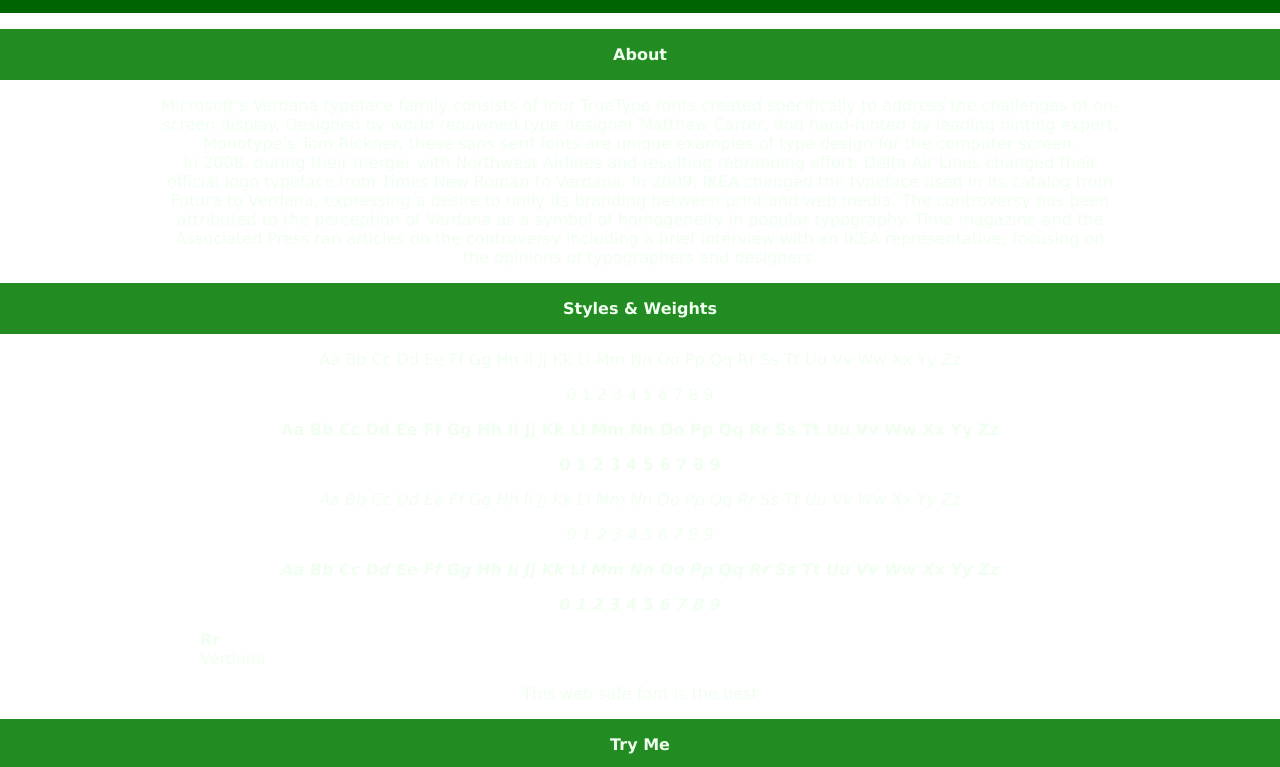
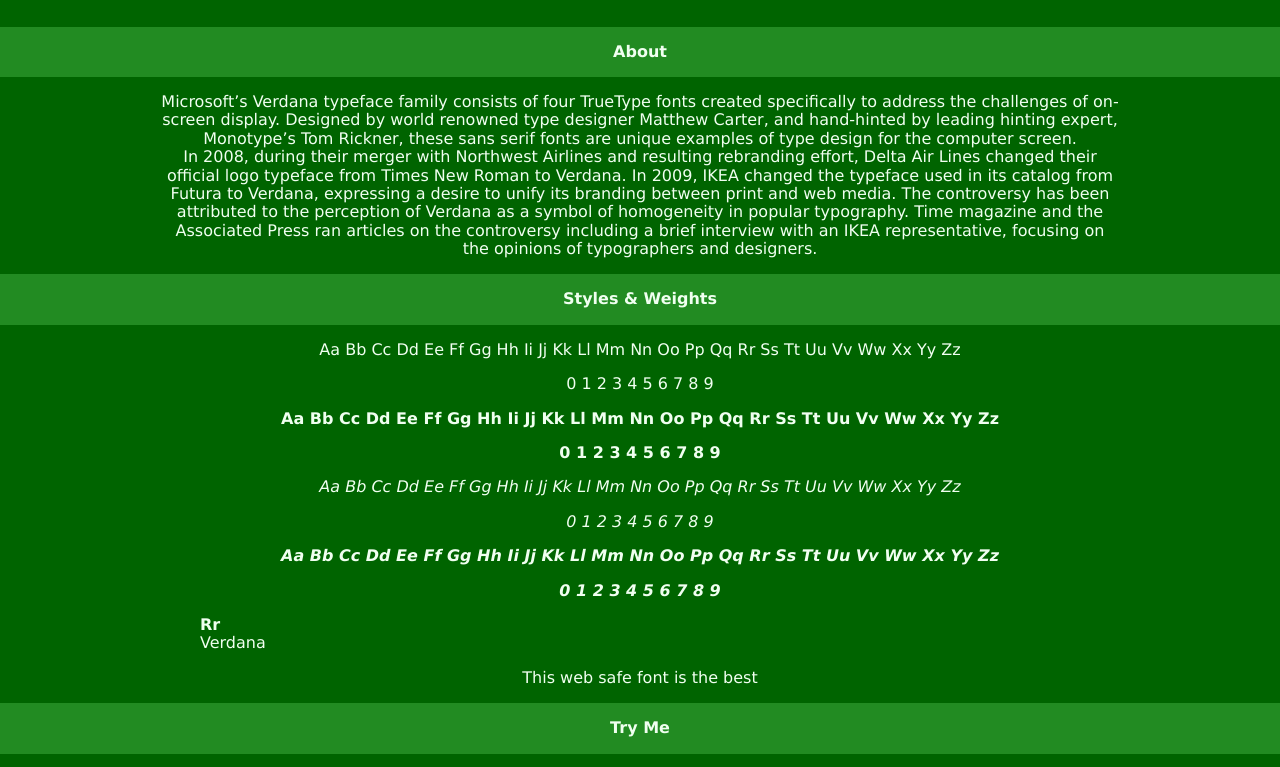
Before and after one commit to jbuissereth/Verdana, a plain HTML site: page index.html in a window 1280 px wide. Shown: the part 187-954 px from the top of the page. Drawn offline with Linux system fonts and the light colour scheme.

Commit message:
Update main.css

```diff
--- a/css/main.css
+++ b/css/main.css
@@ -1,4 +1,4 @@
-#html {
+html {
   font: 100%/1.15 sans-serif;
   background:#006400;
   -ms-text-size-adjust: 100%;
```
